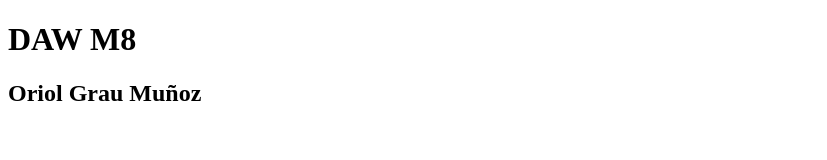
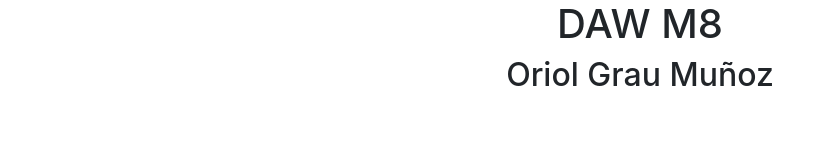
Before and after one commit to Oriol-Grau/CreacioDigital, a plain HTML site: page public_html/index.html in a window 1280 px wide. Shown: the whole page, without its empty margins (0-827 px from the left). Drawn offline with nearby package versions, Linux system fonts and the light colour scheme.

Commit message:
Creació Digital: Versió 1.1.1 Afegir estil Bootstrap

```diff
--- a/public_html/index.html
+++ b/public_html/index.html
@@ -4,9 +4,16 @@
         <title>Creació Digital</title>
         <meta charset="UTF-8">
         <meta name="viewport" content="width=device-width, initial-scale=1.0">
+        <link rel="stylesheet" href="https://cdn.jsdelivr.net/npm/bootstrap@4.3.1/dist/css/bootstrap.min.css" integrity="sha384-ggOyR0iXCbMQv3Xipma34MD+dH/1fQ784/j6cY/iJTQUOhcWr7x9JvoRxT2MZw1T" crossorigin="anonymous">
     </head>
     <body>
-        <h1>DAW M8</h1>
-        <h2>Oriol Grau Muñoz</h2>
+        <div class="container-fluid">
+            <h1 class="text-center">DAW M8</h1>
+            <h2 class="text-center">Oriol Grau Muñoz</h2>
+        </div>
+
+    <script src="https://code.jquery.com/jquery-3.3.1.slim.min.js" integrity="sha384-q8i/X+965DzO0rT7abK41JStQIAqVgRVzpbzo5smXKp4YfRvH+8abtTE1Pi6jizo" crossorigin="anonymous"></script>
+    <script src="https://cdn.jsdelivr.net/npm/popper.js@1.14.7/dist/umd/popper.min.js" integrity="sha384-UO2eT0CpHqdSJQ6hJty5KVphtPhzWj9WO1clHTMGa3JDZwrnQq4sF86dIHNDz0W1" crossorigin="anonymous"></script>
+    <script src="https://cdn.jsdelivr.net/npm/bootstrap@4.3.1/dist/js/bootstrap.min.js" integrity="sha384-JjSmVgyd0p3pXB1rRibZUAYoIIy6OrQ6VrjIEaFf/nJGzIxFDsf4x0xIM+B07jRM" crossorigin="anonymous"></script>
     </body>
 </html>
```
